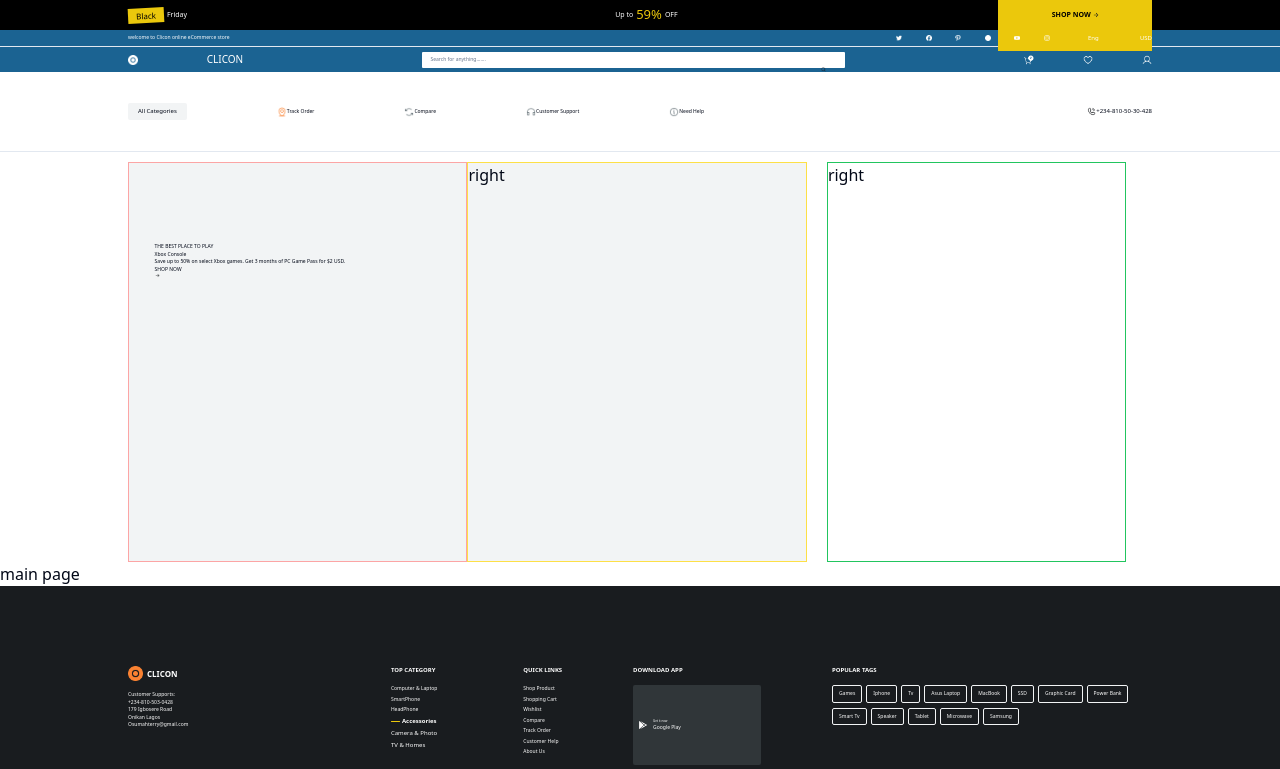
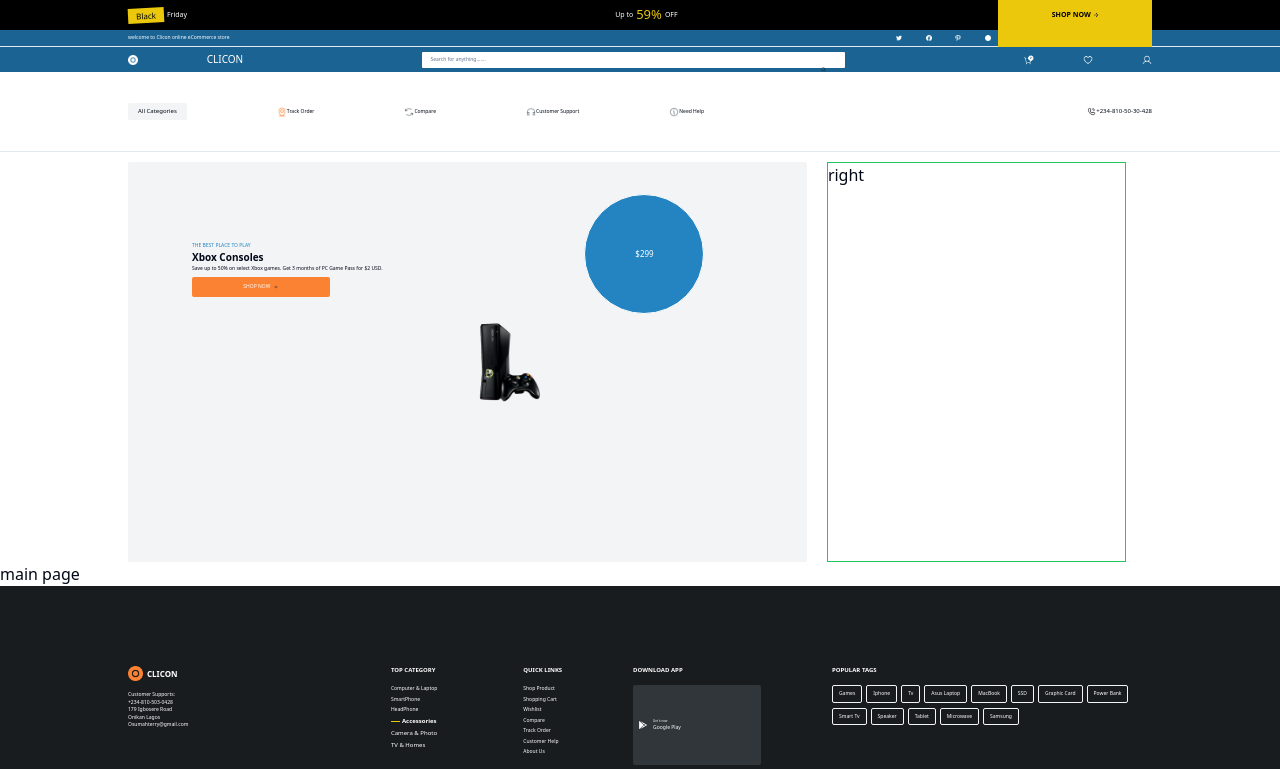
Before and after one commit to Johnterrie/clicon-FRONTEND, a Next.js app: page / in a window 1280 px wide. Shown: the top 769 px of the page. Built offline with nearby package versions, Linux system fonts and the light colour scheme.

Commit message:
Added: widget left added

```diff
--- a/components/Widget/index.tsx
+++ b/components/Widget/index.tsx
@@ -4,15 +4,20 @@
 
 const WidgetComponent = () => {
   return (
-    <div className='mx-[10vw] h-[50vh] flex justify-between'>
+    <div className='mx-[10vw] h-[50vh] flex justify-between relative'>
         <div className='w-[68%] bg-categoryGrey rounded-[2px] flex '>
-            <div className='border w-[50%] border-red-300 text-[5px] py-[10vh] px-[2vw]'>
-                <div>THE BEST PLACE TO PLAY</div>
-                <div>Xbox Console</div>
-                <div>Save up to 50% on select Xbox games. Get 3 months of PC Game Pass for $2 USD.</div>
-                <div>SHOP NOW <Icon src="/ArrowRight.png" alt="Arrow Right" width={5} height={5}/> </div>
+            <div className='w-[50%] text-[5px] py-[10vh] pl-[5vw]'>
+                <div className="flex text-widgetBlue font-medium"> <span>THE BEST PLACE TO PLAY</span></div>
+                <div className="text-[10px] font-bold">Xbox Consoles</div>
+                <div className="w-[80%] mb-[5px]">Save up to 50% on select Xbox games. Get 3 months of PC Game Pass for $2 USD.</div>
+                <div className="flex w-2/4 h-5 items-center rounded-[2px] justify-center bg-mainYellow text-white"> <span className="mr-[3px]">
+                    SHOP NOW    </span>
+                    <Icon src="/ArrowRight.png" alt="Arrow Right" width={5} height={0}/> </div>
             </div>
-            <div className='border w-[50%] border-yellow-300'>right</div>
+            <div className='w-[50%] flex justify-start items-center relative'>
+                <Icon src="/Image.png" alt="Play Station" width={80} height={80}/>
+                <div className="border-white border-[1px] rounded-[50%] h-[15vh] w-[15vh] text-[8px] text-white bg-widgetBlue flex items-center justify-center absolute top-[4vh] right-[8vw]">$299</div>
+            </div>
         </div>
         <div className='w-[30%] border border-green-500'>right</div>
 
--- a/components/navigation/AdvertNavigation/BlackFriday.tsx
+++ b/components/navigation/AdvertNavigation/BlackFriday.tsx
@@ -2,7 +2,7 @@
 const BlackFriday = () => {
 
   return (
-    <div className="flex items-center w-[13vw]">
+    <div className="flex items-center relative w-[13vw]">
       <div className="text-black bg-AdsYellow mr-[3px] text-[8px] px-[8px] py-[2px] text-center -rotate-3 h-[15px] ">Black</div>
       <span>
         Friday
--- a/components/navigation/AdvertNavigation/Discount.tsx
+++ b/components/navigation/AdvertNavigation/Discount.tsx
@@ -1,7 +1,7 @@
 
 const Discount = () => {
   return (
-    <div className="flex justify-center items-center">
+    <div className="flex justify-center relative items-center">
       <span>Up to</span>
       <span className="text-AdsYellow text-[13px] px-[3px] ">59%</span>
       <span>OFF</span>
--- a/components/navigation/AdvertNavigation/index.tsx
+++ b/components/navigation/AdvertNavigation/index.tsx
@@ -6,7 +6,7 @@
 
 const AdvertNavBar = () => {
   return (
-    <div className="pl-[10vw] pr-[10vw] bg-black text-white flex justify-between items-center text-[7px] h-[30px]">
+    <div className="pl-[10vw] pr-[10vw] bg-black relative text-white flex justify-between items-center text-[7px] h-[30px]">
       <BlackFriday/>
       <Discount/>
       <ShopNow/>
--- a/components/navigation/LowerNavigation/Categories.tsx
+++ b/components/navigation/LowerNavigation/Categories.tsx
@@ -3,7 +3,7 @@
 
 const Categories = () => {
   return (
-    <div className="h-[8vh] flex justify-between items-center w-[45vw]">
+    <div className="h-[8vh] flex justify-between items-center w-[45vw] relative">
       <span className="text-[6px] rounded-[2px] bg-categoryGrey px-[10px] py-[4px]">
         All Categories
       </span>
@@ -11,7 +11,7 @@
         return (
           <div
             key={data.id}
-            className="flex justify-center items-center  text-[5px]"
+            className="flex justify-center items-center  text-[5px] relative"
           >
             <Icon
               alt={data.alt}
--- a/components/navigation/LowerNavigation/Telephone.tsx
+++ b/components/navigation/LowerNavigation/Telephone.tsx
@@ -2,7 +2,7 @@
 
 const Telephone = () => {
   return (
-    <div className="text-[6px] flex justify-center items-center">
+    <div className="text-[6px] flex justify-center items-center relative">
         <Icon src="/PhoneCall.png" alt="Phone" width={9} height={9}/>
         <span className="">+234-810-50-30-428</span>
     </div>
--- a/components/navigation/LowerNavigation/index.tsx
+++ b/components/navigation/LowerNavigation/index.tsx
@@ -4,7 +4,7 @@
 
 const LowerNavigation = () => {
   return (
-    <div className="px-[10vw] flex justify-between h-[10vh] items-center border-b-[0.5px] mb-[10px]">
+    <div className="px-[10vw] flex justify-between h-[10vh] items-center border-b-[0.5px] mb-[10px] relative">
       <Categories/>
       <Telephone/>
     </div>
--- a/components/navigation/MiddleNavigation/IconBar.tsx
+++ b/components/navigation/MiddleNavigation/IconBar.tsx
@@ -3,7 +3,7 @@
 
 const IconBar = () => {
   return (
-    <div className="flex h-[12px] w-[9vw] justify-between items-center">
+    <div className="flex h-[12px] w-[9vw] justify-between items-center relative">
       <Icon src="/Icon.png" width={10} alt="Logo Icon" height={5}/>
       <span>CLICON</span>
     </div>
--- a/components/navigation/MiddleNavigation/Profile.tsx
+++ b/components/navigation/MiddleNavigation/Profile.tsx
@@ -3,7 +3,7 @@
 
 const NavProfile = () => {
   return (
-    <div className='flex w-[10vw] justify-between items-center'>
+    <div className='flex w-[10vw] justify-between items-center relative'>
       {ProfileIcon.map((data) => {
         return (
           <Icon key={data.id} src={data.src} alt={data.alt} width={data.width} height={data.height}/>
--- a/components/navigation/MiddleNavigation/index.tsx
+++ b/components/navigation/MiddleNavigation/index.tsx
@@ -4,7 +4,7 @@
 
 const MiddleNavBar = () => {
   return (
-    <div className='bg-NavBlue px-[10vw] text-[10px] text-white h-[25px] flex justify-between items-center '>
+    <div className='bg-NavBlue px-[10vw] text-[10px] relative text-white h-[25px] flex justify-between items-center '>
         <IconBar/>
         <NavInput/>
         <NavProfile/>
--- a/components/navigation/index.tsx
+++ b/components/navigation/index.tsx
@@ -5,7 +5,7 @@
 
 const NavigationBar = () => {
   return (
-   <main className="">
+   <main className="relative">
     <AdvertNavBar/>
     <TopNavigation/>
     <MiddleNavBar/>
--- a/tailwind.config.ts
+++ b/tailwind.config.ts
@@ -23,6 +23,8 @@
     extend: {
       colors: {
         greyBlack: "#191C1F",
+        mainYellow: "#FA8232",
+        widgetBlue: "#2484C2",
         NavBlue: "#1B6392",
         AdsYellow: "#EBC80C",
         downloadGrey: '#303639',
```
Also changed, not shown: public/Image.png (added).
